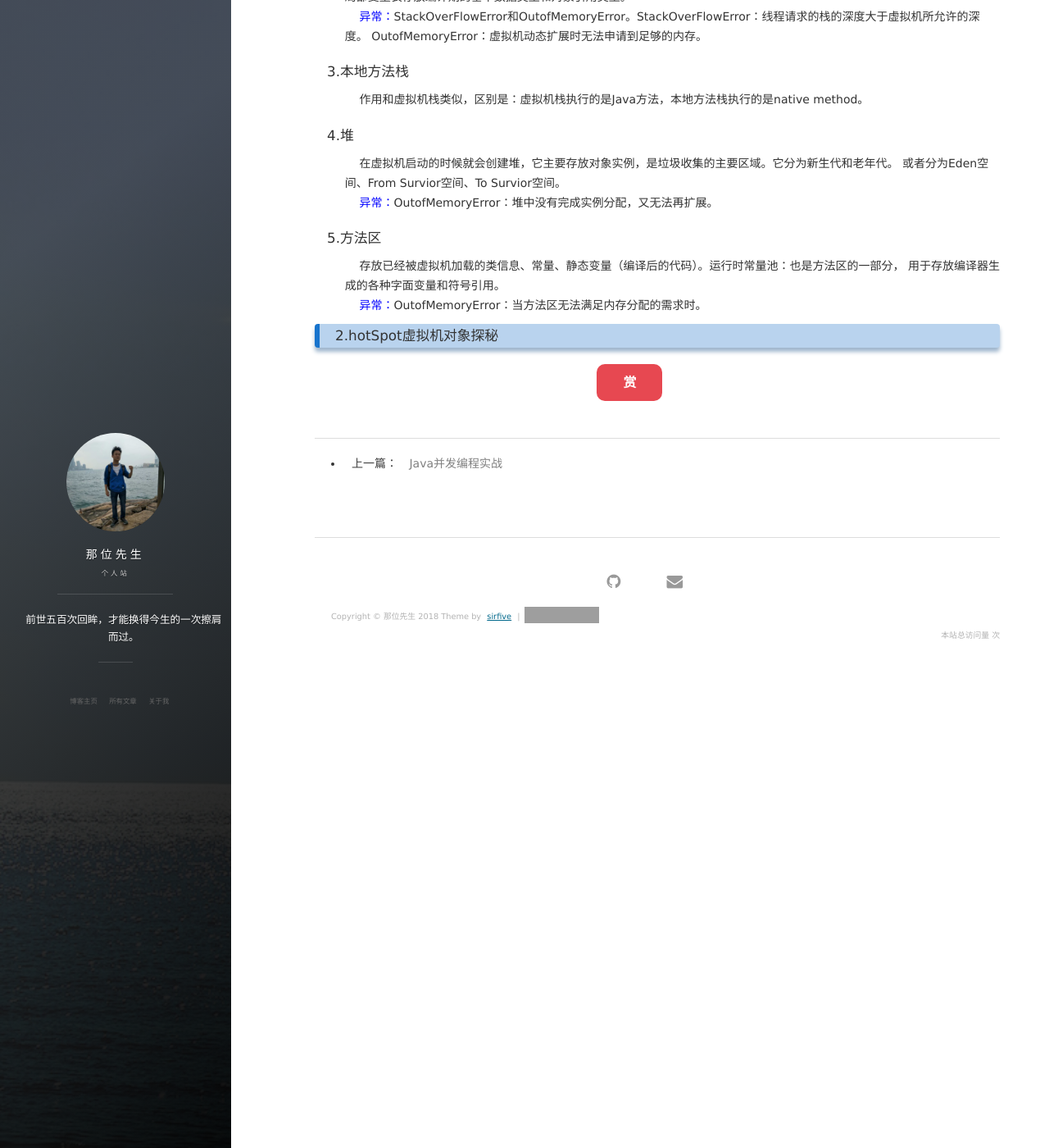
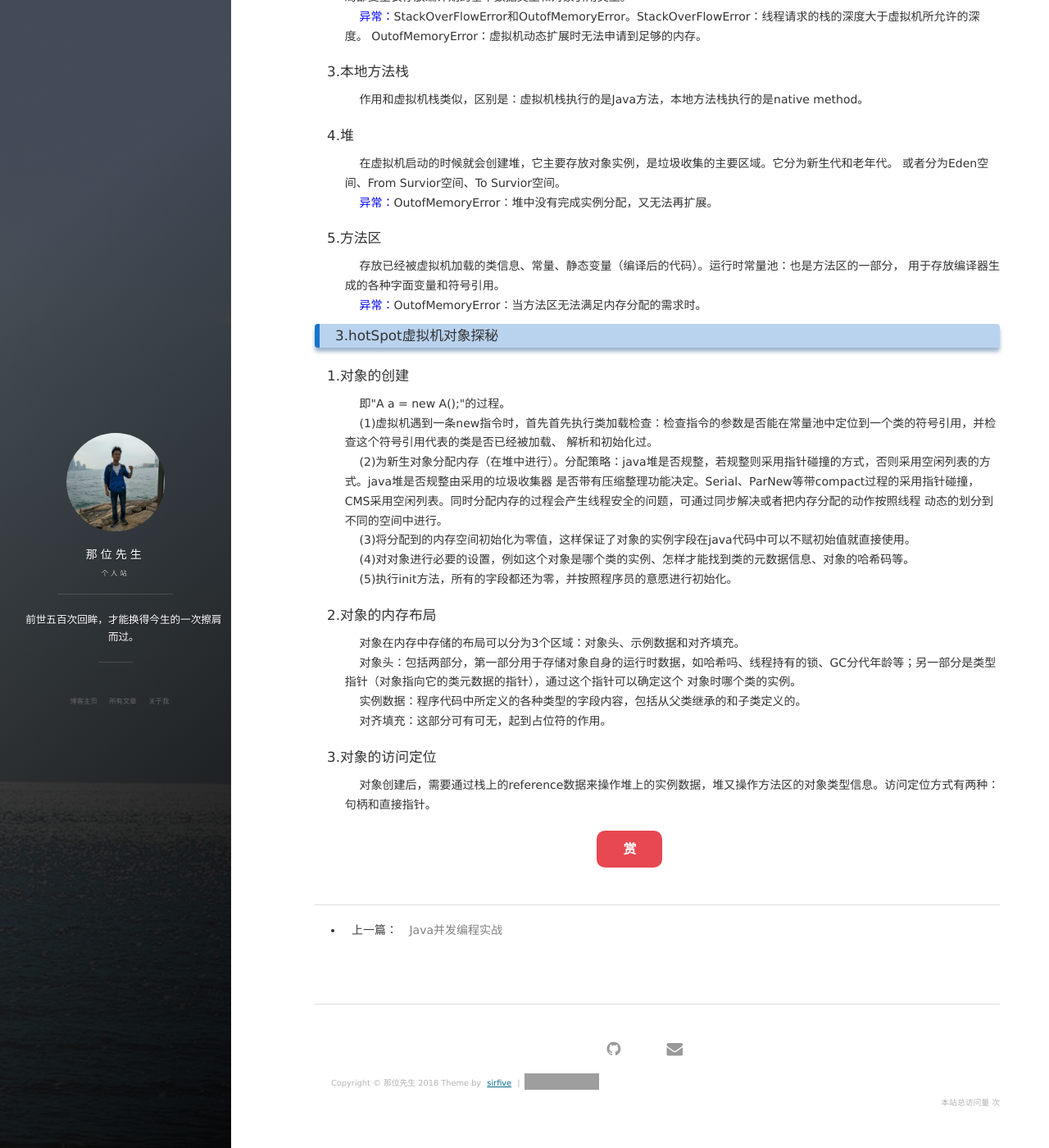
Before and after one commit to sirFive/sirFive.github.io, a Jekyll site: the page built from _posts/2018-11-16-JVM01--内存的各个区域.html, in a window 1280 px wide and 1400 px high, scrolled down 510 px. Shown: the whole window at 82% size. Built offline with Jekyll 4.4.1, drawn with Linux system fonts in a browser that asks for light colours; nearby versions of some CDN libraries; comment, search, counter and statistics services are not loaded; grey boxes are pictures that could not be loaded.

Commit message:
hotSpot虚拟机对象探秘

```diff
--- a/_posts/2018-11-16-Java虚拟机01--内存的各个区域.html
+++ b/_posts/2018-11-16-JVM01--内存的各个区域.html
@@ -35,4 +35,28 @@ tag: JVM
     用于存放编译器生成的各种字面变量和符号引用。<br/>
     &nbsp;&nbsp;&nbsp;&nbsp;<b style="color:blue">异常：</b>OutofMemoryError：当方法区无法满足内存分配的需求时。
 </p>
-<h3>2.hotSpot虚拟机对象探秘</h3>
+<h3>3.hotSpot虚拟机对象探秘</h3>
+<h4>1.对象的创建</h4>
+<p style="margin-left: 2%;">
+    &nbsp;&nbsp;&nbsp;&nbsp;即"A a = new A();"的过程。<br/>
+    &nbsp;&nbsp;&nbsp;&nbsp;(1)虚拟机遇到一条new指令时，首先首先执行类加载检查：检查指令的参数是否能在常量池中定位到一个类的符号引用，并检查这个符号引用代表的类是否已经被加载、
+    解析和初始化过。<br/>
+    &nbsp;&nbsp;&nbsp;&nbsp;(2)为新生对象分配内存（在堆中进行）。分配策略：java堆是否规整，若规整则采用指针碰撞的方式，否则采用空闲列表的方式。java堆是否规整由采用的垃圾收集器
+    是否带有压缩整理功能决定。Serial、ParNew等带compact过程的采用指针碰撞，CMS采用空闲列表。同时分配内存的过程会产生线程安全的问题，可通过同步解决或者把内存分配的动作按照线程
+    动态的划分到不同的空间中进行。<br/>
+    &nbsp;&nbsp;&nbsp;&nbsp;(3)将分配到的内存空间初始化为零值，这样保证了对象的实例字段在java代码中可以不赋初始值就直接使用。<br/>
+    &nbsp;&nbsp;&nbsp;&nbsp;(4)对对象进行必要的设置，例如这个对象是哪个类的实例、怎样才能找到类的元数据信息、对象的哈希码等。<br/>
+    &nbsp;&nbsp;&nbsp;&nbsp;(5)执行init方法，所有的字段都还为零，并按照程序员的意愿进行初始化。<br/>
+</p>
+<h4>2.对象的内存布局</h4>
+<p style="margin-left: 2%;">
+    &nbsp;&nbsp;&nbsp;&nbsp;对象在内存中存储的布局可以分为3个区域：对象头、示例数据和对齐填充。<br/>
+    &nbsp;&nbsp;&nbsp;&nbsp;对象头：包括两部分，第一部分用于存储对象自身的运行时数据，如哈希吗、线程持有的锁、GC分代年龄等；另一部分是类型指针（对象指向它的类元数据的指针），通过这个指针可以确定这个
+    对象时哪个类的实例。<br/>
+    &nbsp;&nbsp;&nbsp;&nbsp;实例数据：程序代码中所定义的各种类型的字段内容，包括从父类继承的和子类定义的。<br/>
+    &nbsp;&nbsp;&nbsp;&nbsp;对齐填充：这部分可有可无，起到占位符的作用。
+</p>
+<h4>3.对象的访问定位</h4>
+<p style="margin-left: 2%;">
+    &nbsp;&nbsp;&nbsp;&nbsp;对象创建后，需要通过栈上的reference数据来操作堆上的实例数据，堆又操作方法区的对象类型信息。访问定位方式有两种：句柄和直接指针。
+</p>
```
Also changed, not shown: other parts of _posts/2018-11-16-JVM01--内存的各个区域.html (+1 -1 lines).
